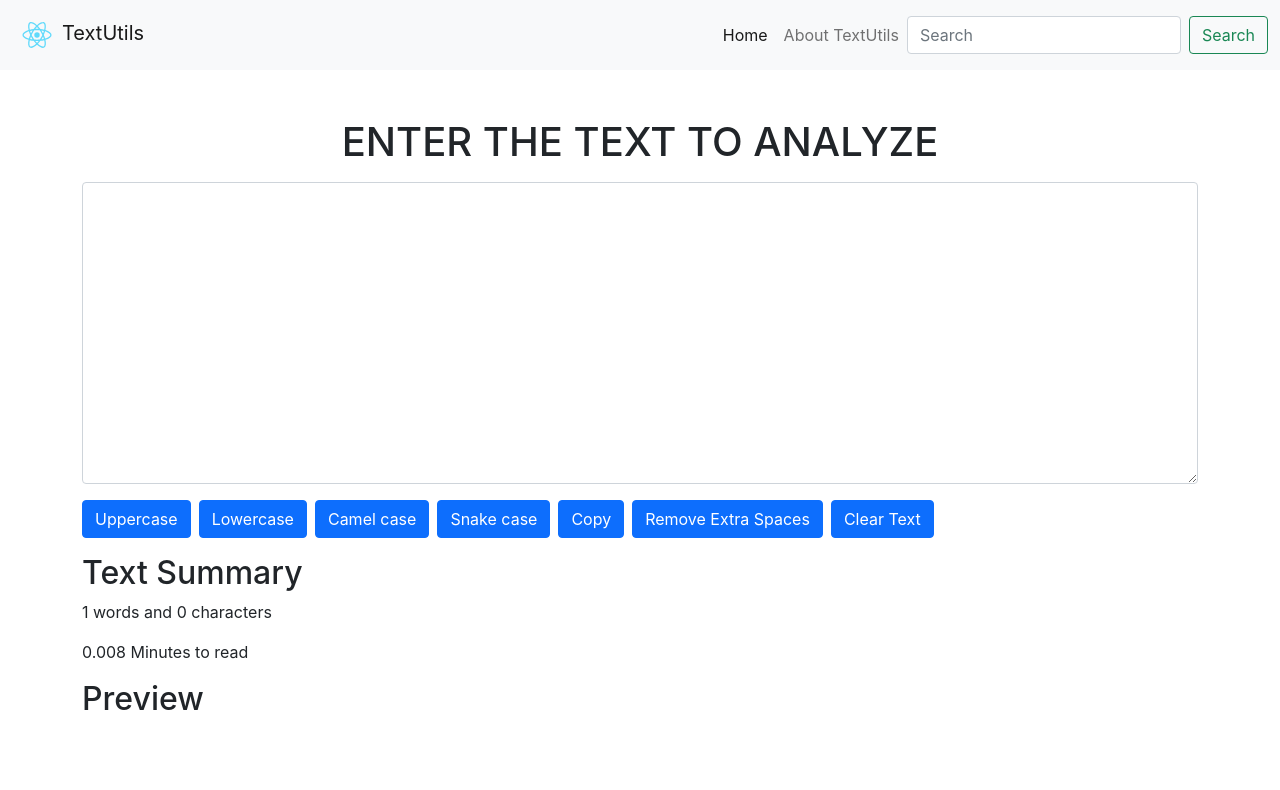
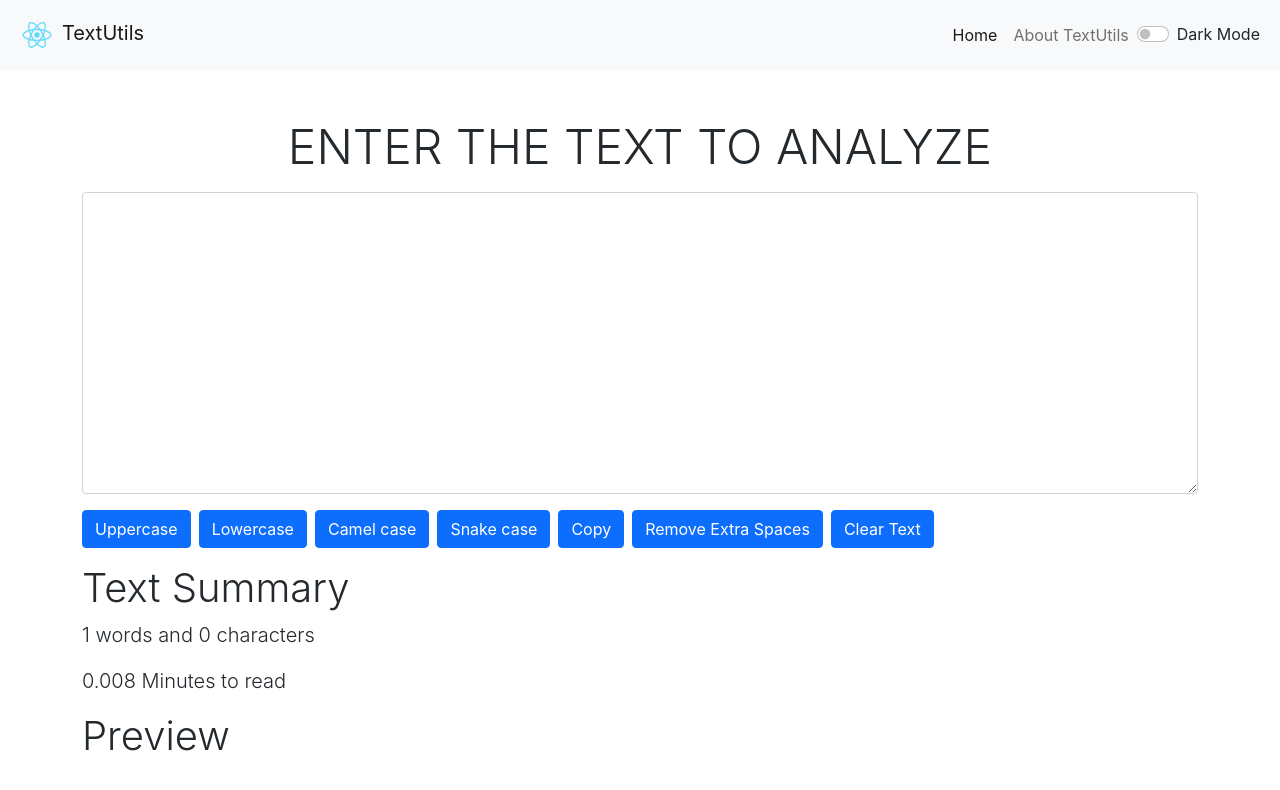
Before and after one commit to Ahsan-Ehtesham/textutils, a React (Create React App) app: page /about in a window 1280 px wide. Shown: the top 790 px of the page. Built offline with nearby package versions, Linux system fonts and the light colour scheme.

Commit message:
Refactoring Dark Mode

```diff
--- a/src/App.js
+++ b/src/App.js
@@ -2,13 +2,30 @@ import "./App.css";
 // import About from "./components/About";
 import Navbar from "./components/Navbar";
 import TextForm from "./components/TextForm";
+import React, { useState } from "react";
 
 const App = () => {
+  const [mode, setMode] = useState("light");
+
+  const toggleMode = () => {
+    if (mode === "light") {
+      setMode("dark");
+      document.body.style.backgroundColor = "#24292e";
+    } else {
+      setMode("light");
+      document.body.style.backgroundColor = "#fff";
+    }
+  };
   return (
     <>
-      <Navbar title="TextUtils" about="About TextUtils" />
+      <Navbar
+        title="TextUtils"
+        about="About TextUtils"
+        mode={mode}
+        toggleMode={toggleMode}
+      />
       <div className="container my-5">
-        <TextForm heading="Enter the text to analyze" />
+        <TextForm heading="Enter the text to analyze" mode={mode}/>
         {/* <About/> */}
       </div>
     </>
--- a/src/components/About.js
+++ b/src/components/About.js
@@ -26,7 +26,7 @@ const About = () => {
   return (
     <>
       <div style={myStyle}>
-        <h1 className="my-3">About Us</h1>
+        <h1 className="my-3 display-5">About Us</h1>
         <div className="accordion" id="accordionExample">
           <div className="accordion-item">
             <h2 className="accordion-header" id="headingOne">
--- a/src/components/Navbar.js
+++ b/src/components/Navbar.js
@@ -4,7 +4,9 @@ import PropTypes from "prop-types";
 
 const Navbar = (props) => {
   return (
-    <nav className="navbar navbar-expand-lg navbar-light bg-light">
+    <nav
+      className={`navbar navbar-expand-lg navbar-${props.mode} bg-${props.mode}`}
+    >
       <div className="container-fluid">
         <a className="navbar-brand" href="/">
           <img
@@ -40,17 +42,24 @@ const Navbar = (props) => {
               </a>
             </li>
           </ul>
-          <form className="d-flex">
+          <div
+            className={`form-check form-switch me-2 text-${
+              props.mode === "light" ? "dark" : "light"
+            }`}
+          >
             <input
-              className="form-control me-2"
-              type="search"
-              placeholder="Search"
-              aria-label="Search"
+              className="form-check-input"
+              type="checkbox"
+              id="flexSwitchCheckDefault"
+              onClick={props.toggleMode}
             />
-            <button className="btn btn-outline-success" type="submit">
-              Search
-            </button>
-          </form>
+            <label
+              className="form-check-label"
+              htmlFor="flexSwitchCheckDefault"
+            >
+              Dark Mode
+            </label>
+          </div>
         </div>
       </div>
     </nav>
--- a/src/components/TextForm.js
+++ b/src/components/TextForm.js
@@ -39,7 +39,7 @@ const TextForm = (props) => {
   };
   const handleExtraSpaces = () => {
     let newText = text.split(/[ ]+/);
-    setText(newText.join(" "))
+    setText(newText.join(" "));
   };
   const handleClearClick = () => {
     let newText = "";
@@ -51,15 +51,19 @@ const TextForm = (props) => {
   const [text, setText] = useState("");
   let noOfWords = text.split(" ").length;
   return (
-    <div>
+    <div style={{ color: props.mode === "light" ? "#24292e" : "white" }}>
       <div>
-        <h1 className="text-center text-uppercase mb-3">{props.heading}</h1>
+        <h1 className="text-center text-uppercase mb-3 display-5">{props.heading}</h1>
         <textarea
           className="form-control"
           value={text}
           onChange={handleOnChange}
           id="myBox"
           rows="12"
+          style={{
+            backgroundColor: props.mode === "light" ? "white" : "#24292e",
+            color: props.mode === "light" ? "black" : "white",
+          }}
         ></textarea>
       </div>
       <button
@@ -112,12 +116,12 @@ const TextForm = (props) => {
         Clear Text
       </button>
       <div className="my-3">
-        <h2>Text Summary</h2>
-        <p>
+        <h2 className="display-6">Text Summary</h2>
+        <p className="lead">
           {noOfWords} words and {text.length} characters
         </p>
-        <p>{noOfWords * 0.008} Minutes to read</p>
-        <h2>Preview</h2>
+        <p className="lead">{noOfWords * 0.008} Minutes to read</p>
+        <h2 className="display-6">Preview</h2>
         <p>{text}</p>
       </div>
     </div>
```
